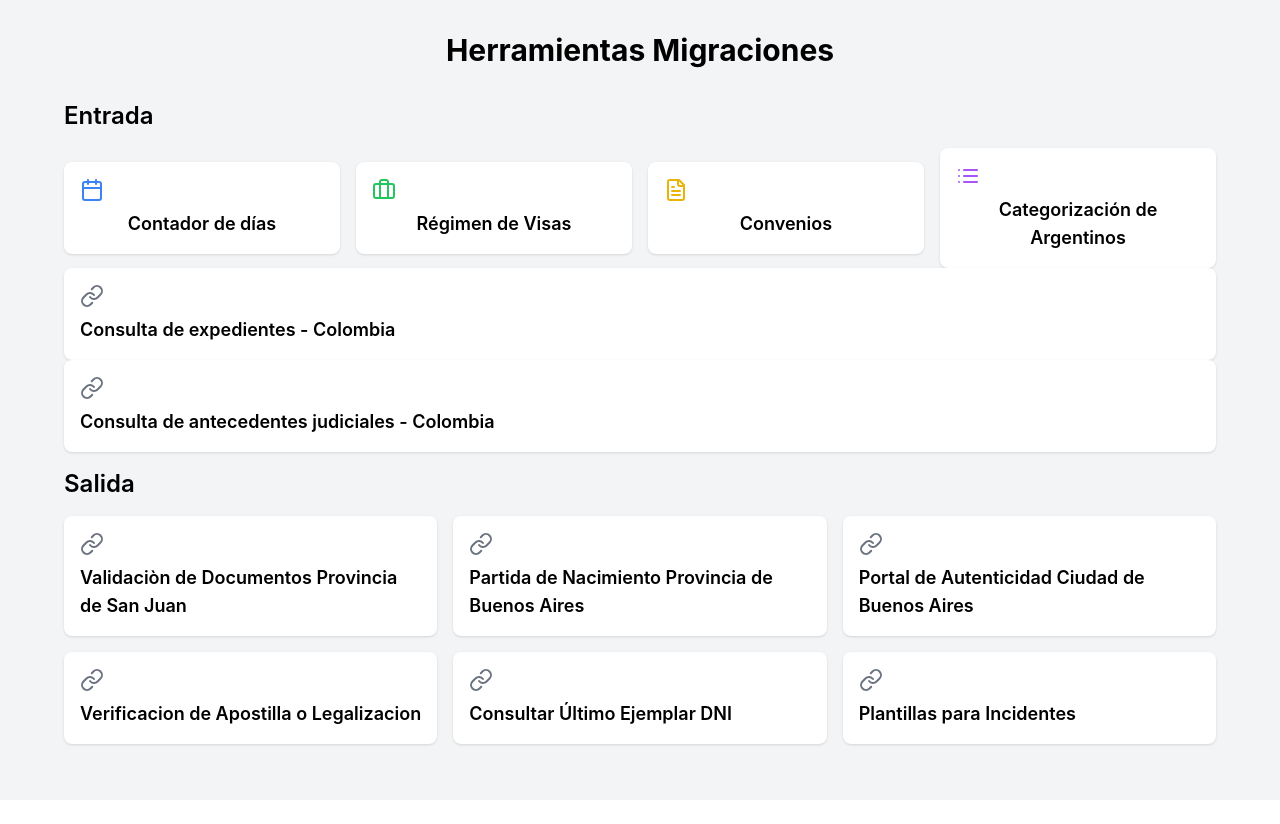
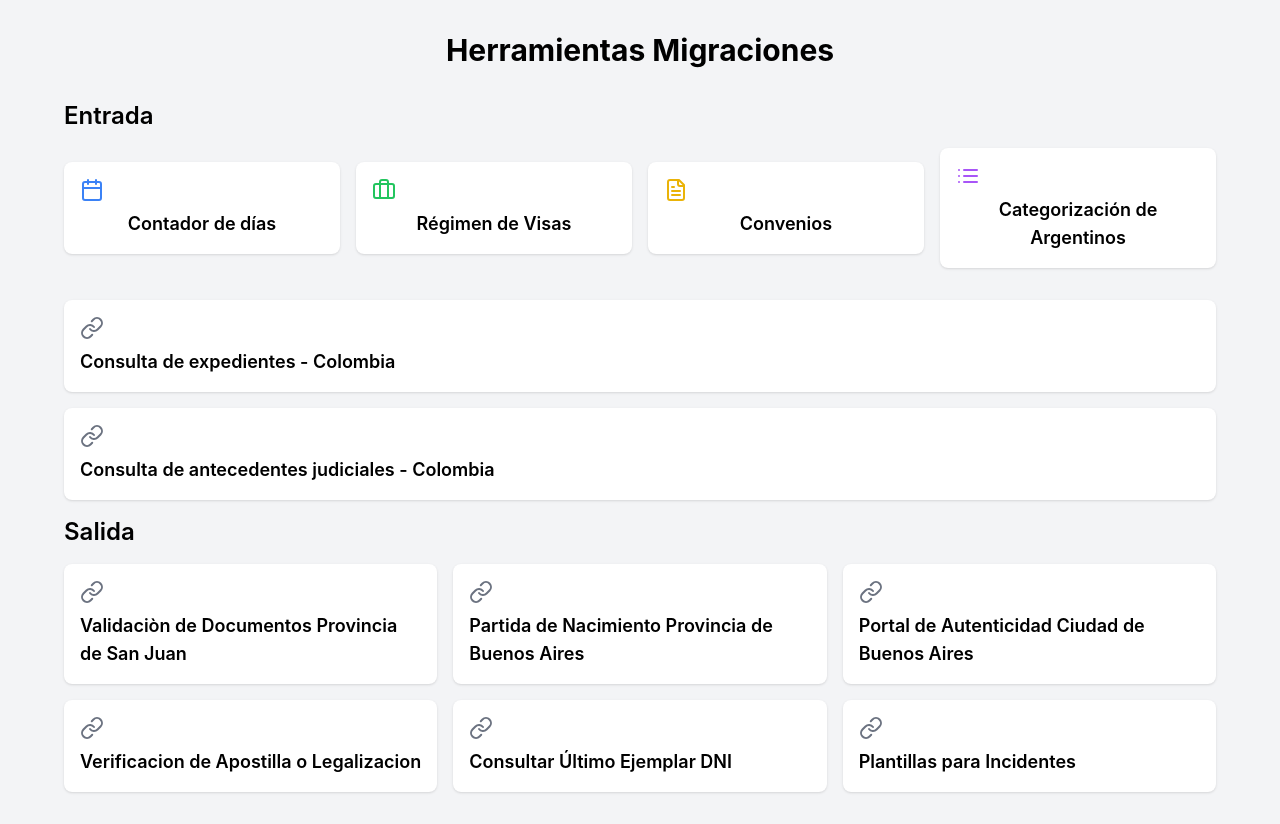
Before and after one commit to axelemanuel23/herramientas-migra, a React (Create React App) app: page / in a window 1280 px wide. Before the commit the page ends 800 px from the top, so only its background shows below. Built offline with nearby package versions, Linux system fonts and the light colour scheme.

Commit message:
Update App.js

```diff
--- a/src/App.js
+++ b/src/App.js
@@ -755,7 +755,7 @@ const App = () => {
               </div>
             </button>
           </div>
-          <div>
+          <div className="mt-8 space-y-4">
             <OutputCard title="Consulta de expedientes - Colombia" url="https://procesos.ramajudicial.gov.co/jepms/bogotajepms/conectar.asp" />
             <OutputCard title="Consulta de antecedentes judiciales - Colombia" url="https://antecedentes.policia.gov.co:7005/WebJudicial/index.xhtml" />
           </div>
```
